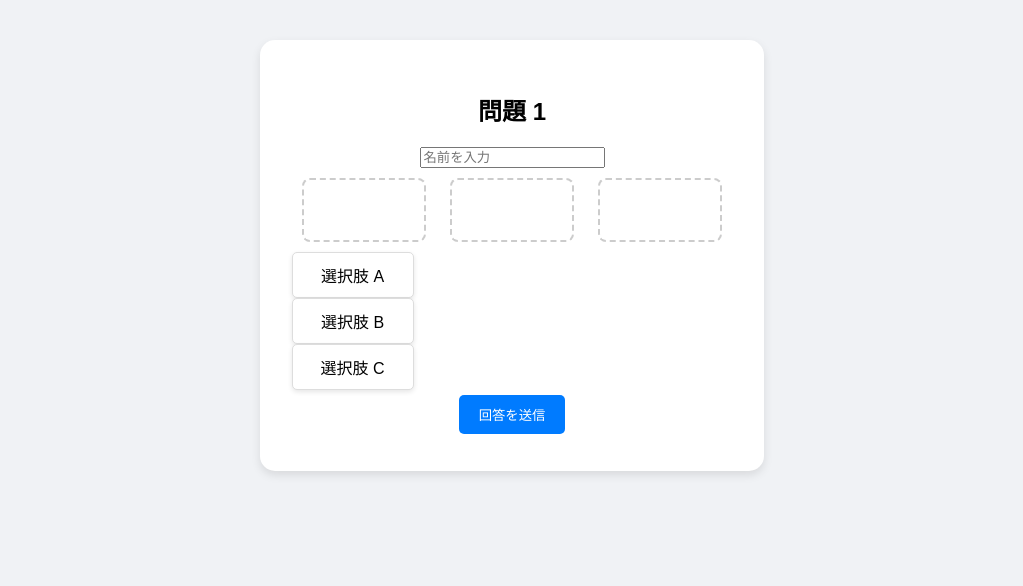
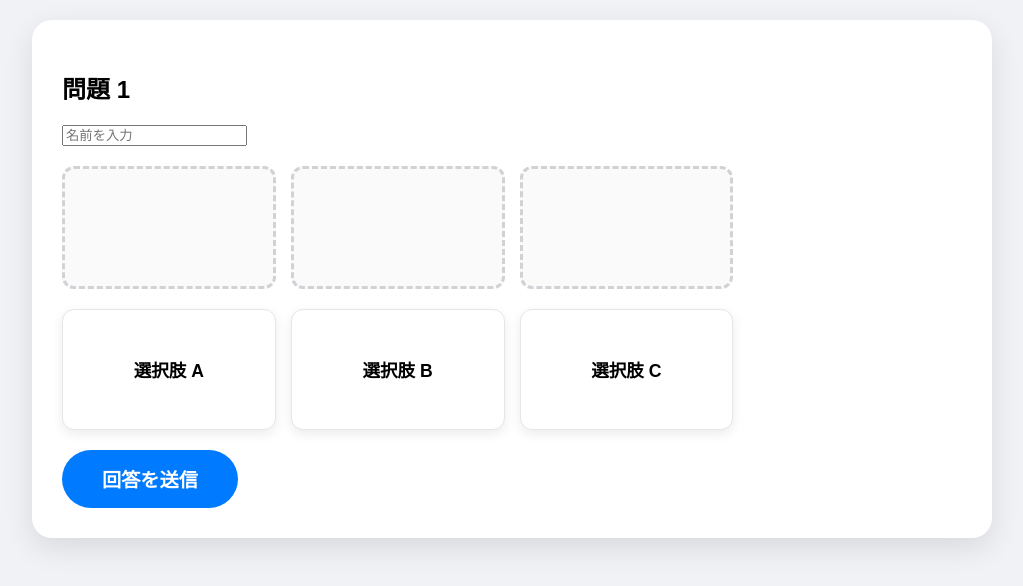
Before and after one commit to njshhduje/quiz-change, a website: page public/index.html in a window 1280 px wide. Shown: the whole page, without its empty margins (128-1151 px from the left). Drawn offline with nearby package versions, Linux system fonts and the light colour scheme; no server answers.

Commit message:
Update style.css

```diff
--- a/public/style.css
+++ b/public/style.css
@@ -1,10 +1,91 @@
-body { background: #f0f2f5; font-family: sans-serif; text-align: center; }
-.container { background: white; padding: 2rem; border-radius: 15px; display: inline-block; margin-top: 2rem; box-shadow: 0 4px 10px rgba(0,0,0,0.1); }
-.slot { width: 120px; height: 60px; border: 2px dashed #ccc; display: inline-block; margin: 10px; vertical-align: top; border-radius: 8px; }
-.card { width: 100px; padding: 10px; background: white; border: 1px solid #ddd; cursor: pointer; border-radius: 5px; box-shadow: 0 2px 5px rgba(0,0,0,0.1); }
-.display-grid { display: flex; justify-content: center; gap: 20px; flex-wrap: wrap; margin-top: 50px; }
-.player-card { background: white; width: 200px; padding: 20px; border-radius: 15px; position: relative; min-height: 150px; }
-.correct { border: 5px solid #2ecc71; }
-.incorrect { border: 5px solid #e74c3c; }
-.mark { font-size: 3rem; font-weight: bold; position: absolute; top: 10px; right: 10px; }
-button { padding: 10px 20px; margin: 5px; border-radius: 5px; border: none; background: #007bff; color: white; cursor: pointer; }
+:root {
+    --bg: #f0f2f5;
+    --card-white: #ffffff;
+    --primary: #007aff;
+    --success: #34c759;
+    --danger: #ff3b30;
+}
+
+body { font-family: 'Hiragino Sans', sans-serif; background: var(--bg); margin: 0; padding: 20px; }
+
+/* 回答者・管理画面用コンテナ */
+.container { max-width: 900px; margin: 0 auto; background: white; padding: 30px; border-radius: 20px; box-shadow: 0 10px 30px rgba(0,0,0,0.1); }
+
+/* 8個並べるためのグリッド */
+.drop-area, .card-area {
+    display: grid;
+    grid-template-columns: repeat(4, 1fr); /* 横に4つ */
+    gap: 15px;
+    margin: 20px 0;
+}
+
+.slot {
+    aspect-ratio: 16 / 9;
+    border: 3px dashed #d1d1d6;
+    border-radius: 12px;
+    display: flex;
+    align-items: center;
+    justify-content: center;
+    background: #fafafa;
+}
+
+.card {
+    aspect-ratio: 16 / 9;
+    background: var(--card-white);
+    border: 1px solid #e5e5ea;
+    border-radius: 12px;
+    display: flex;
+    align-items: center;
+    justify-content: center;
+    font-weight: bold;
+    font-size: 1.1rem;
+    cursor: grab;
+    box-shadow: 0 4px 12px rgba(0,0,0,0.08);
+    transition: transform 0.2s;
+}
+.card:active { transform: scale(0.95); }
+
+/* ディスプレイ画面（5人分） */
+.display-grid {
+    display: grid;
+    grid-template-columns: repeat(5, 1fr);
+    gap: 20px;
+    height: 80vh;
+}
+
+.player-card {
+    background: white;
+    border-radius: 20px;
+    padding: 15px;
+    display: flex;
+    flex-direction: column;
+    align-items: center;
+    border: 8px solid transparent;
+}
+
+.player-card.correct { border-color: var(--success); }
+.player-card.incorrect { border-color: var(--danger); }
+
+.ans-list {
+    width: 100%;
+    font-size: 0.9rem;
+    text-align: left;
+}
+.ans-item {
+    background: #f8f8f8;
+    margin: 4px 0;
+    padding: 8px;
+    border-radius: 6px;
+    border-left: 4px solid var(--primary);
+}
+
+button {
+    font-size: 1.2rem;
+    padding: 15px 40px;
+    border-radius: 50px;
+    border: none;
+    background: var(--primary);
+    color: white;
+    font-weight: bold;
+    cursor: pointer;
+}
```
